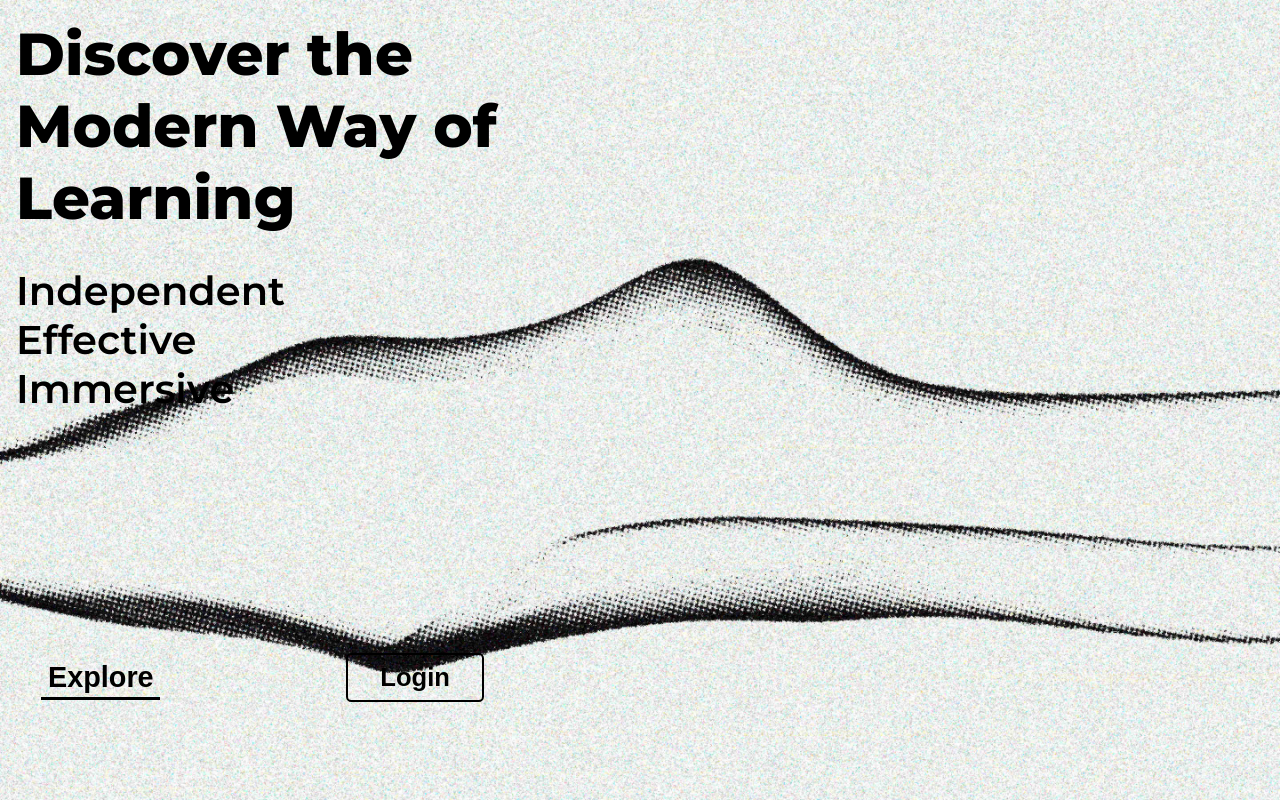
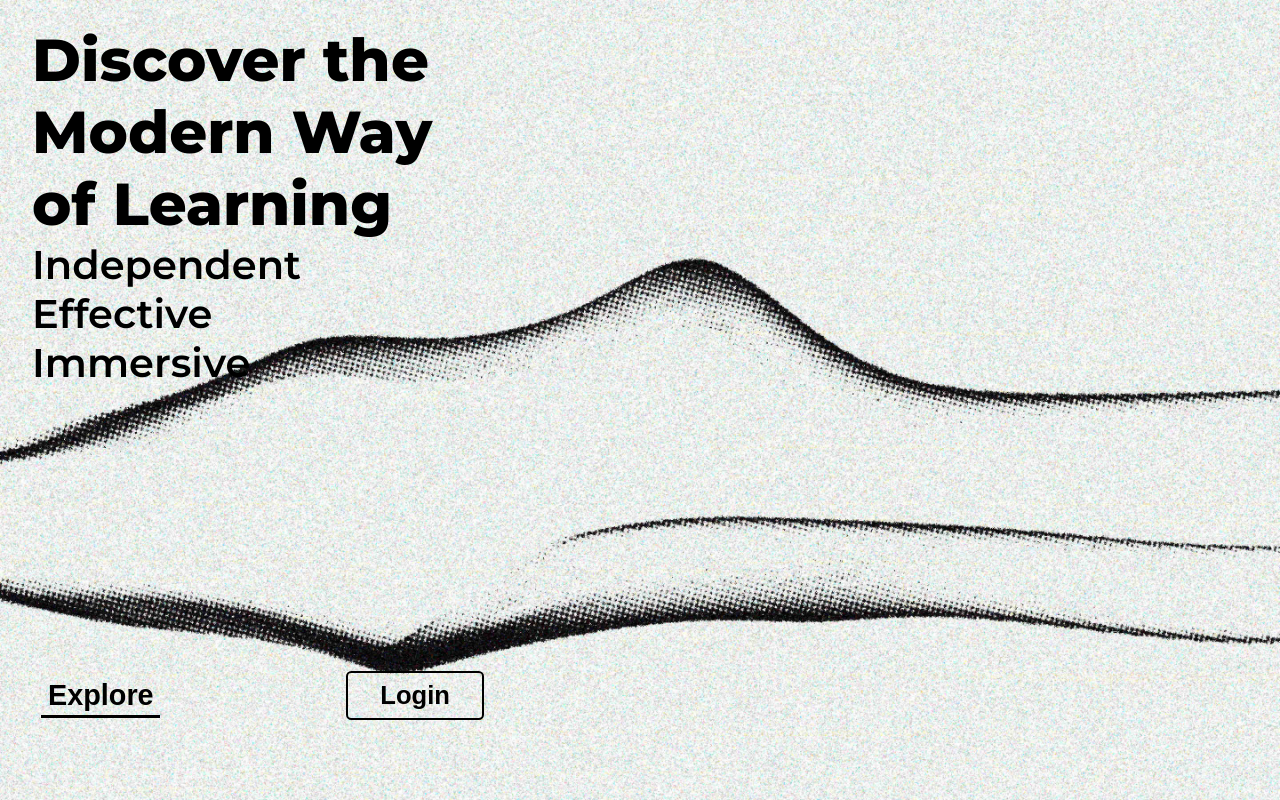
Before and after one commit to asi-isa/chemchem, a Next.js app: page / in a window 1280 px wide. Built offline with nearby package versions, Linux system fonts and the light colour scheme.

Commit message:
responsive lp

```diff
--- a/styles/Home.module.css
+++ b/styles/Home.module.css
@@ -11,39 +11,40 @@
 .inner_con {
   display: flex;
   flex-direction: column;
-  justify-content: space-around;
+  justify-content: space-between;
   height: 100%;
   max-width: 500px;
 }
 
 .header {
-  height: 55vh;
+  height: 67vh;
   display: flex;
   flex-direction: column;
   justify-content: space-between;
   padding-left: 1rem;
+  padding-right: 1rem;
+  padding-top: 3vh;
 }
 
 @media (min-width: 1000px) {
   .header {
-    justify-content: flex-start;
-    margin-top: -5rem;
-  }
-}
-@media (min-width: 1700px) {
-  .header {
-    margin-top: 0;
+    padding-left: 2rem;
   }
 }
 
 .title {
-  font-size: 3.7rem;
+  font-size: 3.3rem;
   font-weight: 800;
 }
 
+@media (min-width: 400px) {
+  .title {
+    font-size: 3.6rem;
+  }
+}
 @media (min-width: 1000px) {
   .title {
-    margin-bottom: 2rem;
+    font-size: 3.7rem;
   }
 }
 
@@ -53,9 +54,16 @@
   cursor: default;
 }
 
+@media (min-width: 1000px) {
+  .feature:nth-child(3) {
+    margin-bottom: 20vh;
+  }
+}
+
 .ctas {
   display: flex;
   justify-content: space-between;
+  padding-bottom: 10vh;
 }
 
 @media (min-width: 1700px) {
```
